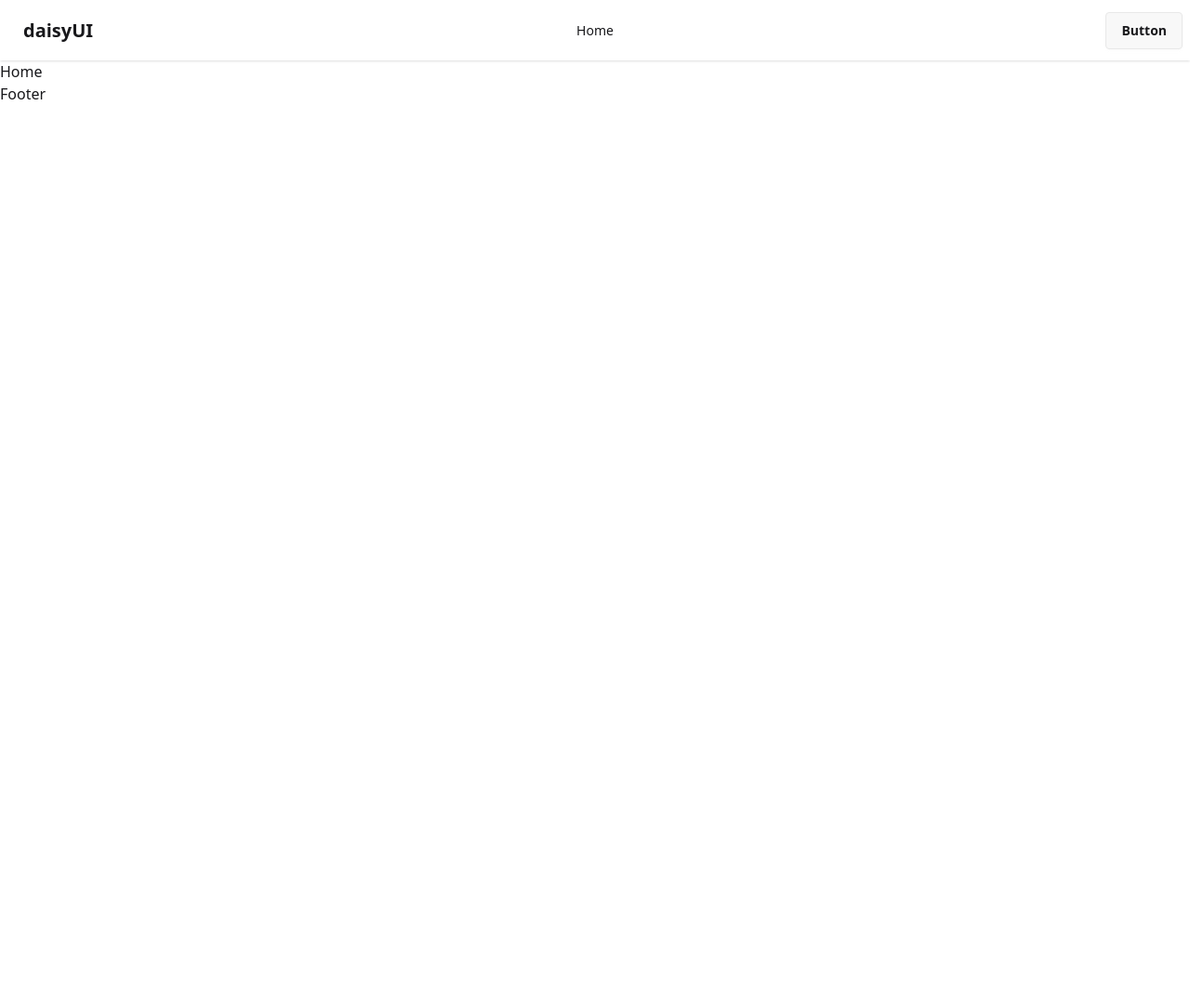
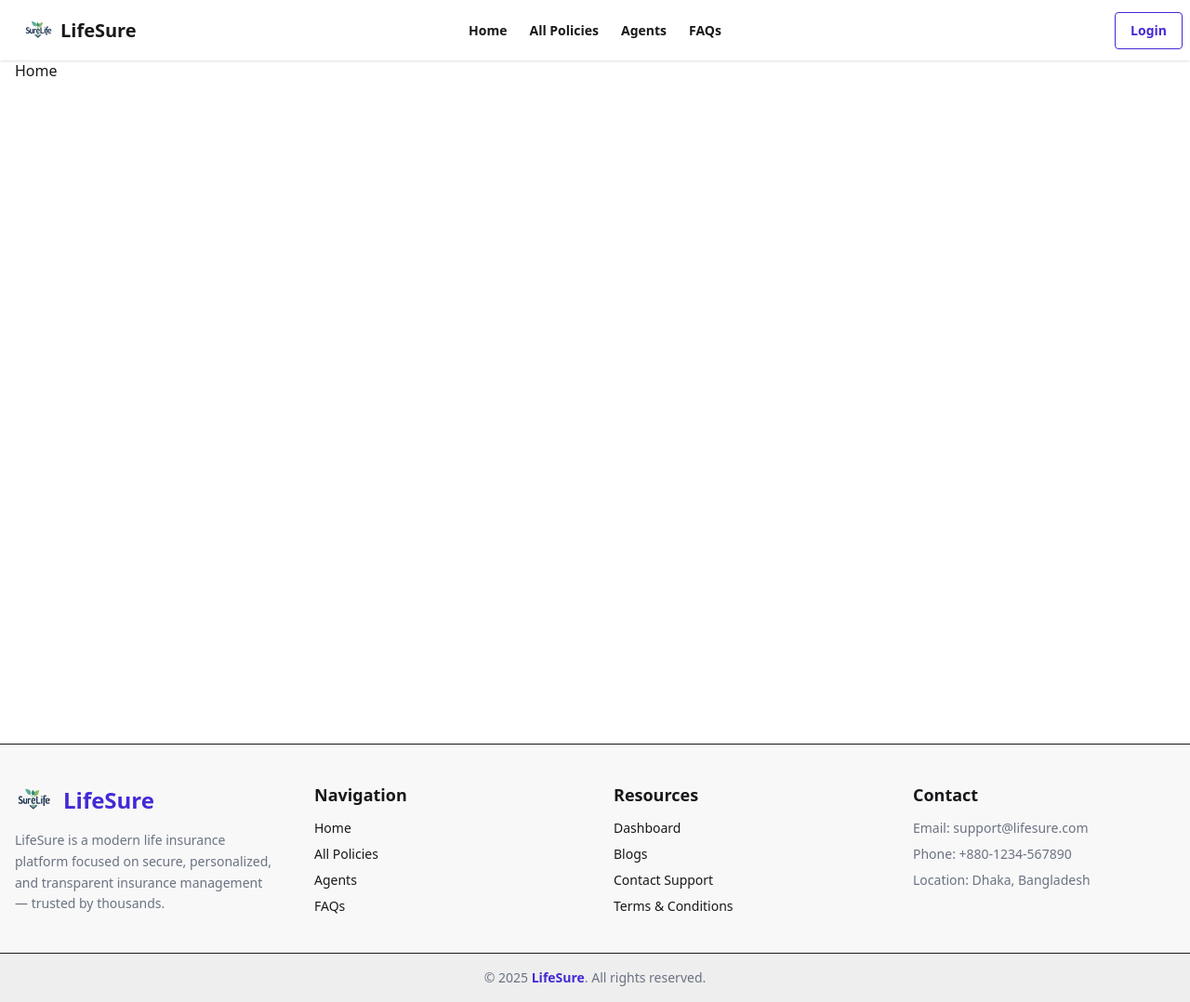
Before and after one commit to smnahidweb/life-insurance-management, a React (Vite) app: page / in a window 1280 px wide. Shown: the whole page at 93% size. Before the commit the page ends 800 px from the top, so only its background shows below. Built offline with nearby package versions, Linux system fonts and the light colour scheme.

Commit message:
added navbar and footer with routing

```diff
--- a/src/Components/Footer/Footer.jsx
+++ b/src/Components/Footer/Footer.jsx
@@ -1,11 +1,64 @@
 import React from 'react';
+import { Link } from 'react-router';
+import logo from '/logo.png'; // Update this path as needed
 
 const Footer = () => {
-    return (
+  return (
+    <footer className="bg-base-200 text-base-content border-t">
+      <div className="max-w-7xl mx-auto px-4 py-10 grid grid-cols-1 sm:grid-cols-2 md:grid-cols-4 gap-10">
+
+        {/* Branding */}
         <div>
-            Footer
+          <Link to="/" className="flex items-center gap-3 mb-3">
+            <img src={logo} alt="LifeSure Logo" className="w-10 h-10" />
+            <span className="text-2xl font-bold text-primary">LifeSure</span>
+          </Link>
+          <p className="text-sm leading-relaxed text-gray-500">
+            LifeSure is a modern life insurance platform focused on secure, personalized, and transparent insurance management — trusted by thousands.
+          </p>
         </div>
-    );
+
+        {/* Quick Navigation */}
+        <div>
+          <h3 className="text-lg font-semibold mb-3">Navigation</h3>
+          <ul className="space-y-2 text-sm">
+            <li><Link to="/" className="hover:text-primary">Home</Link></li>
+            <li><Link to="/policies" className="hover:text-primary">All Policies</Link></li>
+            <li><Link to="/agents" className="hover:text-primary">Agents</Link></li>
+            <li><Link to="/faqs" className="hover:text-primary">FAQs</Link></li>
+          </ul>
+        </div>
+
+        {/* Support & Resources */}
+        <div>
+          <h3 className="text-lg font-semibold mb-3">Resources</h3>
+          <ul className="space-y-2 text-sm">
+            <li><Link to="/dashboard" className="hover:text-primary">Dashboard</Link></li>
+            <li><Link to="/blogs" className="hover:text-primary">Blogs</Link></li>
+            <li><Link to="/contact" className="hover:text-primary">Contact Support</Link></li>
+            <li><Link to="/terms" className="hover:text-primary">Terms & Conditions</Link></li>
+          </ul>
+        </div>
+
+        {/* Contact Info */}
+        <div>
+          <h3 className="text-lg font-semibold mb-3">Contact</h3>
+          <ul className="space-y-2 text-sm text-gray-500">
+            <li>Email: support@lifesure.com</li>
+            <li>Phone: +880-1234-567890</li>
+            <li>Location: Dhaka, Bangladesh</li>
+          </ul>
+        </div>
+      </div>
+
+      {/* Bottom copyright */}
+      <div className="border-t bg-base-300">
+        <div className="max-w-7xl mx-auto px-4 py-4 text-center text-sm text-gray-500">
+          © {new Date().getFullYear()} <span className="text-primary font-semibold">LifeSure</span>. All rights reserved.
+        </div>
+      </div>
+    </footer>
+  );
 };
 
 export default Footer;
--- a/src/Components/Navbar/Navbar.jsx
+++ b/src/Components/Navbar/Navbar.jsx
@@ -1,38 +1,60 @@
 import React from 'react';
 import { NavLink } from 'react-router';
+import logo from '/logo.png';
 
 const Navbar = () => {
-    const links = <>
+  const navLinks = (
+    <>
+      <li><NavLink to="/" className="font-semibold">Home</NavLink></li>
+      <li><NavLink to="/policies" className="font-semibold">All Policies</NavLink></li>
+      <li><NavLink to="/agents" className="font-semibold">Agents</NavLink></li>
+      <li><NavLink to="/faq" className="font-semibold">FAQs</NavLink></li>
+    </>
+  );
 
-    <li><NavLink to={'/'}>Home</NavLink></li>
+  return (
+    <div className="navbar bg-base-100 shadow-sm fixed top-0 left-0 right-0 z-50">
+      {/* Left - Logo */}
+      <div className="navbar-start">
+        <NavLink to="/" className="btn btn-ghost normal-case text-xl flex items-center gap-2">
+          <img src={logo} alt="LifeSure Logo" className="w-8 h-8" />
+          <span className="font-bold hidden sm:inline">LifeSure</span>
+        </NavLink>
+      </div>
 
+      {/* Center - Menu (for large screen) */}
+      <div className="navbar-center hidden lg:flex">
+        <ul className="menu menu-horizontal px-1">
+          {navLinks}
+        </ul>
+      </div>
 
-    </>
-    return (
-        <div className="navbar bg-base-100 shadow-sm">
-  <div className="navbar-start">
-    <div className="dropdown">
-      <div tabIndex={0} role="button" className="btn btn-ghost lg:hidden">
-        <svg xmlns="http://www.w3.org/2000/svg" className="h-5 w-5" fill="none" viewBox="0 0 24 24" stroke="currentColor"> <path strokeLinecap="round" strokeLinejoin="round" strokeWidth="2" d="M4 6h16M4 12h8m-8 6h16" /> </svg>
+      {/* Right - Login Button */}
+      <div className="navbar-end hidden lg:flex">
+        <NavLink to="/login" className="btn btn-outline btn-primary">
+          Login
+        </NavLink>
       </div>
-      <ul
-        tabIndex={0}
-        className="menu menu-sm dropdown-content bg-base-100 rounded-box z-1 mt-3 w-52 p-2 shadow">
-       {links}
-      </ul>
+
+      {/* Mobile Dropdown */}
+      <div className="navbar-end lg:hidden">
+        <div className="dropdown dropdown-end">
+          <button tabIndex={0} className="btn btn-ghost">
+            <svg xmlns="http://www.w3.org/2000/svg" className="h-5 w-5" fill="none"
+              viewBox="0 0 24 24" stroke="currentColor">
+              <path strokeLinecap="round" strokeLinejoin="round" strokeWidth="2"
+                d="M4 6h16M4 12h16M4 18h16" />
+            </svg>
+          </button>
+          <ul tabIndex={0}
+            className="menu menu-sm dropdown-content mt-3 z-[1] p-2 shadow bg-base-100 rounded-box w-52">
+            {navLinks}
+            <li><NavLink to="/login" className="font-semibold">Login</NavLink></li>
+          </ul>
+        </div>
+      </div>
     </div>
-    <a className="btn btn-ghost text-xl">daisyUI</a>
-  </div>
-  <div className="navbar-center hidden lg:flex">
-    <ul className="menu menu-horizontal px-1">
-     {links}
-    </ul>
-  </div>
-  <div className="navbar-end">
-    <a className="btn">Button</a>
-  </div>
-</div>
-    );
+  );
 };
 
 export default Navbar;
--- a/src/Layout/RootLayout.jsx
+++ b/src/Layout/RootLayout.jsx
@@ -7,7 +7,7 @@ const RootLayout = () => {
     return (
         <div>
             <Navbar></Navbar>
-            <div>
+            <div className='pt-16 px-4 min-h-screen'>
                 <Outlet></Outlet>
             </div>
             <Footer></Footer>
--- /dev/null
+++ b/src/Pages/Agent/Agents.jsx
@@ -0,0 +1,12 @@
+import React from 'react';
+
+const Agents = () => {
+    return (
+        <div>
+            Agents
+
+        </div>
+    );
+};
+
+export default Agents;
--- /dev/null
+++ b/src/Pages/AllPolicies/AllPolicies.jsx
@@ -0,0 +1,11 @@
+import React from 'react';
+
+const AllPolicies = () => {
+    return (
+        <div>
+            Policy
+        </div>
+    );
+};
+
+export default AllPolicies;
--- /dev/null
+++ b/src/Pages/FAQ/FAQ.jsx
@@ -0,0 +1,11 @@
+import React from 'react';
+
+const FAQ = () => {
+    return (
+        <div>
+            FAQ
+        </div>
+    );
+};
+
+export default FAQ;
--- a/src/Router/Router.jsx
+++ b/src/Router/Router.jsx
@@ -1,6 +1,9 @@
 import { createBrowserRouter} from "react-router";
 import RootLayout from "../Layout/RootLayout";
 import Home from "../Pages/Home/Home";
+import AllPolicies from "../Pages/AllPolicies/AllPolicies";
+import Agents from "../Pages/Agent/Agents";
+import FAQ from "../Pages/FAQ/FAQ";
 
  export const router = createBrowserRouter([
   {
@@ -12,6 +15,19 @@ import Home from "../Pages/Home/Home";
         Component:Home,
 
     },
+    {
+        path:'/policies',
+        Component:AllPolicies
+    },
+    {
+        path:'/agents',
+        Component:Agents
+
+    },
+    {
+        path:'/faq',
+        Component:FAQ
+    }
 
    ]
   },
```
Also changed, not shown: public/logo.png (added).
